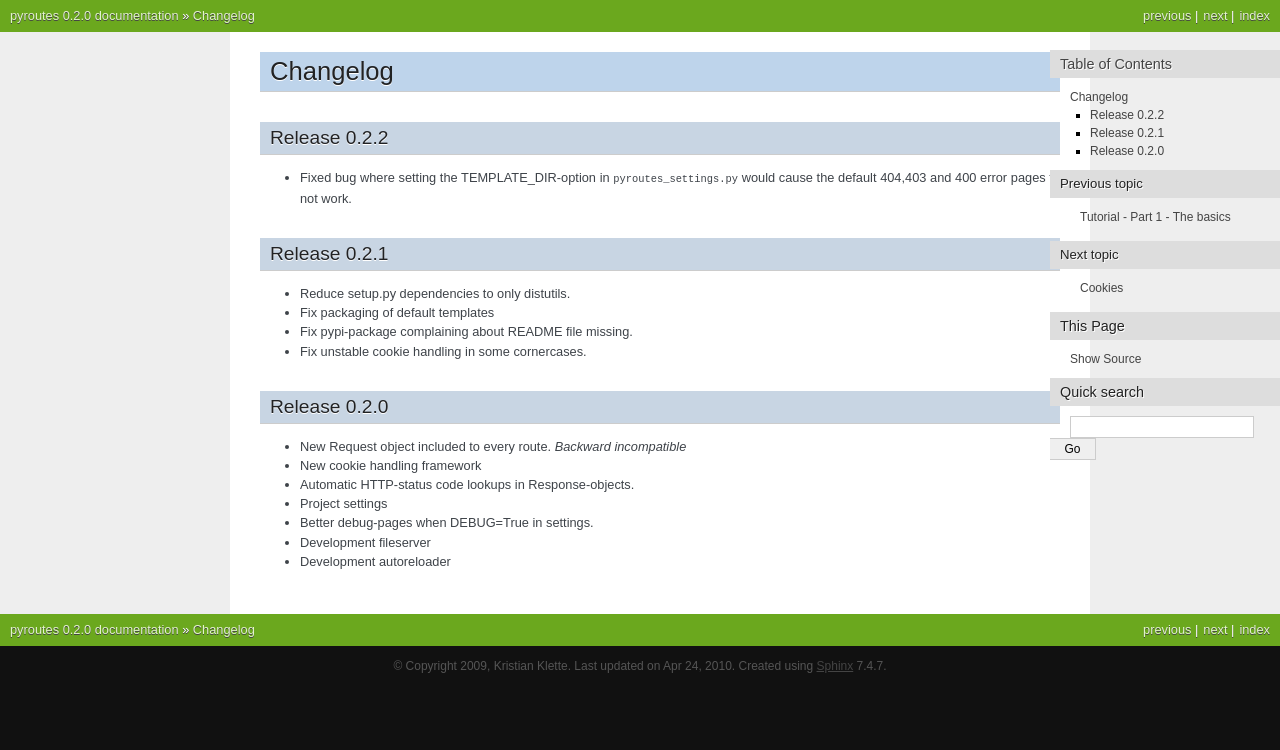
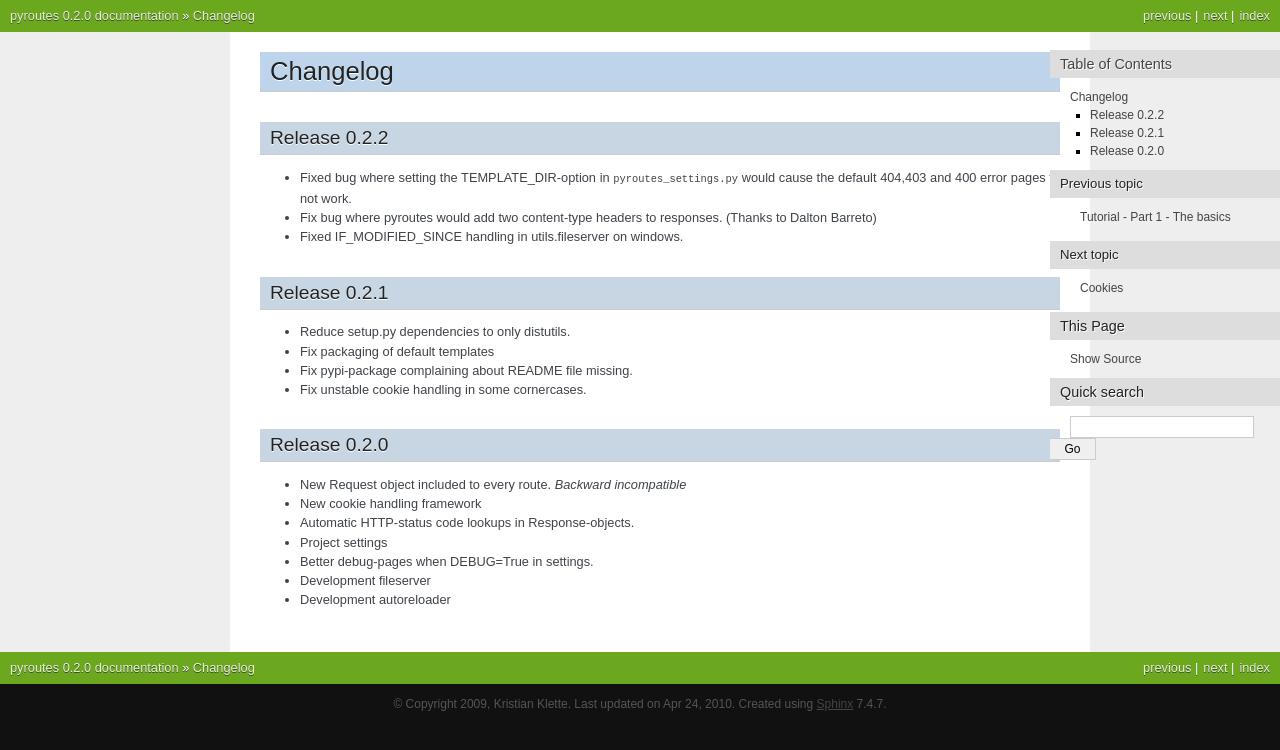
Before and after one commit to klette/pyroutes, a Sphinx documentation site: the page built from doc/changelog.rst, in a window 1280 px wide. Shown: the top 750 px of the page. Built offline with Sphinx 7.4.7, drawn with Linux system fonts in a browser that asks for light colours.

Commit message:
Update changelog for 0.2.2 release

```diff
--- a/doc/changelog.rst
+++ b/doc/changelog.rst
@@ -6,6 +6,8 @@ Release 0.2.2
 
 - Fixed bug where setting the TEMPLATE_DIR-option in ``pyroutes_settings.py``
   would cause the default 404,403 and 400 error pages to not work.
+- Fix bug where pyroutes would add two content-type headers to responses. (Thanks to Dalton Barreto)
+- Fixed IF_MODIFIED_SINCE handling in utils.fileserver on windows.
 
 Release 0.2.1
 -------------
```
